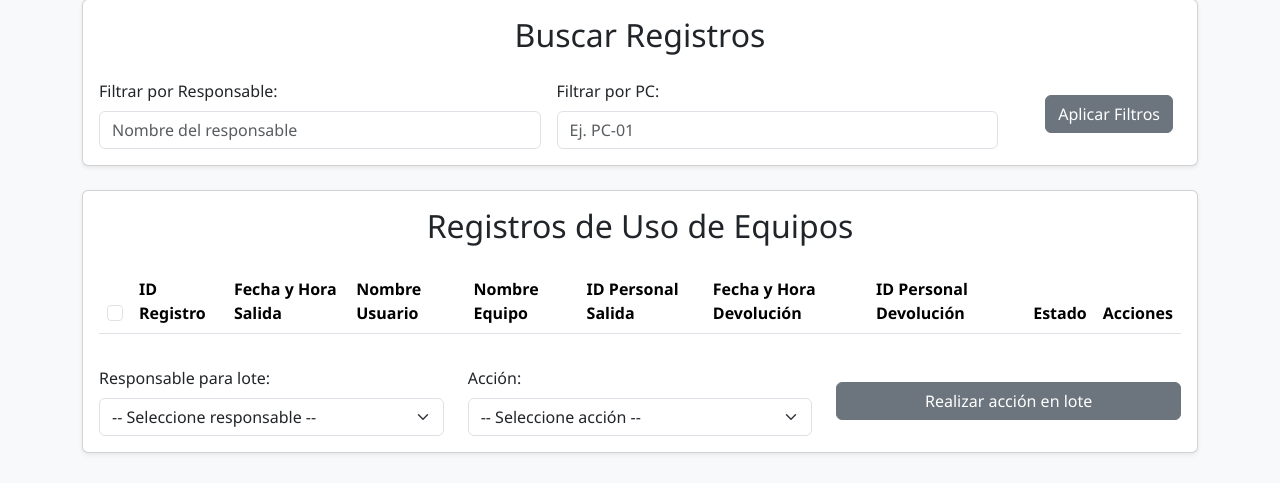
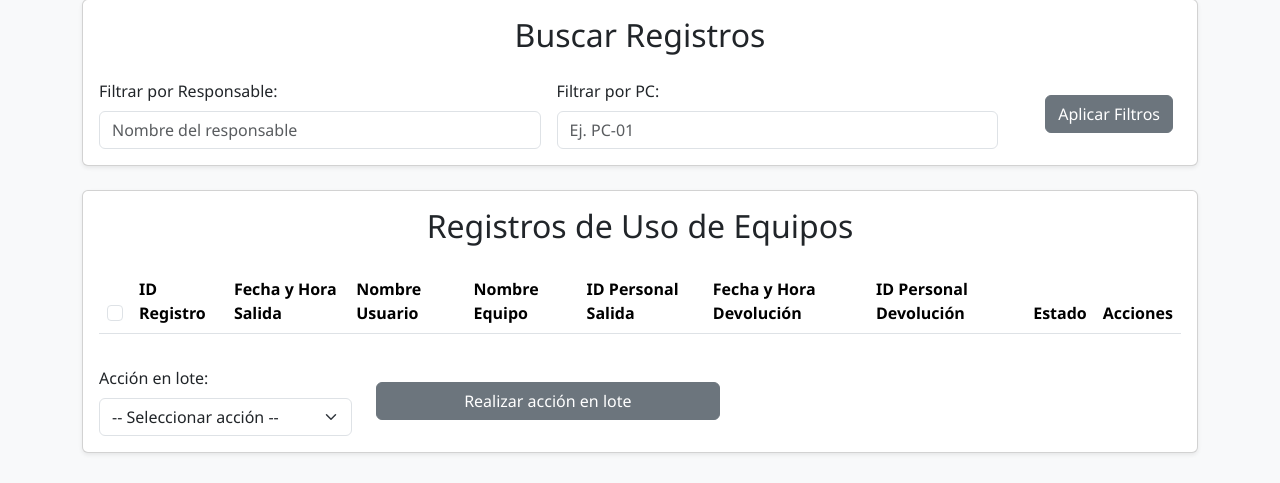
Before and after one commit to Fernanbits/Guardian-Digital-APP, a Flask app: page / in a window 1280 px wide. Shown: the part 669-1152 px from the top of the page. Run offline with Flask 3, Linux system fonts and the light colour scheme; the visitor is signed in with stand-in values (Sample User, id 1); data that the repository does not hold is empty.

Commit message:
Se agregaron funciones de acciones en lote (archivar y eliminar) para administradores y se mejoró la eficiencia de los filtros de búsqueda.

```diff
--- a/app.py
+++ b/app.py
@@ -93,16 +93,22 @@ def index():
     responsable_filter = request.args.get('responsable_filter')
     pc_filter = request.args.get('pc_filter')
 
+    # Explicación de la optimización:
+    # La búsqueda con `ilike(f'%{filtro}%')` es muy lenta porque no puede usar índices.
+    # La forma más eficiente es buscar con un comodín solo al final,
+    # lo que permite que el motor de la base de datos use un índice.
+    # Si necesitas búsqueda por sub-string, lo ideal es usar un motor de
+    # búsqueda de texto completo (Full-Text Search).
     query = Registro.query
 
     if responsable_filter:
         query = query.filter(or_(
-            Registro.id_personal_salida.ilike(f'%{responsable_filter}%'),
-            Registro.id_personal_devolucion.ilike(f'%{responsable_filter}%')
+            Registro.id_personal_salida.ilike(f'{responsable_filter}%'),
+            Registro.id_personal_devolucion.ilike(f'{responsable_filter}%')
         ))
 
     if pc_filter:
-        query = query.filter(Registro.nombre_equipo.ilike(f'%{pc_filter}%'))
+        query = query.filter(Registro.nombre_equipo.ilike(f'{pc_filter}%'))
 
     query = query.order_by(Registro.fecha_hora_salida.desc())
 
@@ -276,16 +282,13 @@ def batch_update():
     if not session.get('is_admin'):
         flash('Acceso denegado. Se requiere ser administrador.', 'danger')
         return redirect(url_for('login'))
+
     selected_records_ids = request.form.getlist('selected_records')
-    responsible_devolucion = request.form['batch_responsible_devolucion']
     batch_action = request.form['batch_action']
+    responsible_devolucion = request.form.get('batch_responsible_devolucion')
 
     if not selected_records_ids:
         flash('No se seleccionó ningún registro para la acción en lote.', 'warning')
-        return redirect(url_for('index'))
-
-    if batch_action == 'complete' and not responsible_devolucion:
-        flash('Error: Debe seleccionar un responsable para la devolución en lote.', 'danger')
         return redirect(url_for('index'))
 
     updated_count = 0
@@ -294,13 +297,47 @@ def batch_update():
         if registro:
             if batch_action == 'complete':
                 if registro.estado == 'Pendiente':
+                    if not responsible_devolucion:
+                        flash('Error: Debe seleccionar un responsable para la devolución en lote.', 'danger')
+                        return redirect(url_for('index'))
                     registro.id_personal_devolucion = responsible_devolucion
                     registro.fecha_hora_devolucion = datetime.now(timezone.utc)
                     registro.estado = 'Completo'
                     updated_count += 1
+            elif batch_action == 'archive':
+                if registro.estado in ['Completo', 'Pendiente']:
+                    registro.estado = 'Archivado'
+                    updated_count += 1
+
+    if updated_count > 0:
+        db.session.commit()
+        flash(f'{updated_count} registros actualizados en lote a "{batch_action}".', 'success')
+    else:
+        flash('No se realizaron cambios. Asegúrate de que los registros seleccionados sean válidos para la acción.', 'info')
+
+    return redirect(url_for('index'))
+
+@app.route('/batch_delete', methods=['POST'])
+def batch_delete():
+    if not session.get('is_admin'):
+        flash('Acceso denegado. Se requiere ser administrador.', 'danger')
+        return redirect(url_for('login'))
+
+    selected_records_ids = request.form.getlist('selected_records')
+
+    if not selected_records_ids:
+        flash('No se seleccionó ningún registro para eliminar.', 'warning')
+        return redirect(url_for('index'))
+
+    deleted_count = 0
+    for record_id in selected_records_ids:
+        registro_to_delete = Registro.query.get(record_id)
+        if registro_to_delete:
+            db.session.delete(registro_to_delete)
+            deleted_count += 1
 
     db.session.commit()
-    flash(f'{updated_count} registros actualizados en lote como {batch_action}.', 'success')
+    flash(f'{deleted_count} registros eliminados con éxito.', 'success')
     return redirect(url_for('index'))
 
 #========================================================
--- a/templates/index.html
+++ b/templates/index.html
@@ -119,12 +119,18 @@
         <div class="card shadow-sm">
             <div class="card-body">
                 <h2 class="card-title text-center mb-4">Registros de Uso de Equipos</h2>
-                <form action="/batch_update" method="POST">
+                {% if is_admin %}
+                <form id="batch_action_form" action="" method="POST" onsubmit="return confirmBatchAction(event);">
+                {% endif %}
                     <div class="table-responsive">
                         <table class="table table-striped table-hover">
                             <thead class="bg-light">
                                 <tr>
-                                    <th><input type="checkbox" id="select_all_records" class="form-check-input"></th>
+                                    <th>
+                                        {% if is_admin %}
+                                            <input type="checkbox" id="select_all_records" class="form-check-input">
+                                        {% endif %}
+                                    </th>
                                     <th>ID Registro</th>
                                     <th>Fecha y Hora Salida</th>
                                     <th>Nombre Usuario</th>
@@ -140,7 +146,7 @@
                                 {% for registro in registros %}
                                 <tr>
                                     <td>
-                                        {% if registro['Estado'] == 'Pendiente' %}
+                                        {% if is_admin %}
                                             <input type="checkbox" name="selected_records" value="{{ registro['ID Registro'] }}" class="form-check-input">
                                         {% endif %}
                                     </td>
@@ -152,20 +158,18 @@
                                     <td>{{ registro['Fecha y Hora Devolucion'] }}</td>
                                     <td>{{ registro['ID Personal Devolucion'] }}</td>
                                     <td>
-                                        <span class="badge rounded-pill text-bg-{{ 'warning' if registro['Estado'] == 'Pendiente' else 'success' }}">
+                                        <span class="badge rounded-pill text-bg-{{ 'warning' if registro['Estado'] == 'Pendiente' else 'success' if registro['Estado'] == 'Completo' else 'info' }}">
                                             {{ registro['Estado'] }}
                                         </span>
                                     </td>
                                     <td>
                                         {% if registro['Estado'] == 'Pendiente' %}
-                                        <a href="{{ url_for('devolucion', registro_id=registro['ID Registro']) }}" class="btn btn-sm btn-outline-primary">Devolver</a>
+                                            <a href="{{ url_for('devolucion', registro_id=registro['ID Registro']) }}" class="btn btn-sm btn-outline-primary">Devolver</a>
+                                        {% endif %}
                                         {% if is_admin %}
-                                        <form action="{{ url_for('delete_registro', id=registro['ID Registro']) }}" method="POST" class="d-inline" onsubmit="return confirm('¿Estás seguro de que quieres eliminar este registro?');">
-                                            <button type="submit" class="btn btn-sm btn-danger">Eliminar</button>
-                                        </form>
-                                        {% endif %}
-                                        {% else %}
-                                        -
+                                            <form action="{{ url_for('delete_registro', id=registro['ID Registro']) }}" method="POST" class="d-inline" onsubmit="return confirm('¿Estás seguro de que quieres eliminar este registro?');">
+                                                <button type="submit" class="btn btn-sm btn-danger">Eliminar</button>
+                                            </form>
                                         {% endif %}
                                     </td>
                                 </tr>
@@ -173,22 +177,25 @@
                             </tbody>
                         </table>
                     </div>
+                    {% if is_admin %}
                     <div class="batch-actions mt-3">
                         <div class="row align-items-center">
-                            <div class="col-md-4">
-                                <label for="batch_responsible_devolucion" class="form-label">Responsable para lote:</label>
-                                <select name="batch_responsible_devolucion" id="batch_responsible_devolucion" class="form-select" required>
+                            <div class="col-md-3">
+                                <label for="batch_action" class="form-label">Acción en lote:</label>
+                                <select name="batch_action" id="batch_action" class="form-select" required>
+                                    <option value="">-- Seleccionar acción --</option>
+                                    <option value="complete">Completar devolución</option>
+                                    <option value="archive">Archivar</option>
+                                    <option value="delete">Eliminar</option>
+                                </select>
+                            </div>
+                            <div class="col-md-5" id="responsible-select-container">
+                                <label for="batch_responsible_devolucion" class="form-label">Responsable:</label>
+                                <select name="batch_responsible_devolucion" id="batch_responsible_devolucion" class="form-select">
                                     <option value="">-- Seleccione responsable --</option>
                                     {% for persona in personal %}
                                         <option value="{{ persona['Nombre Responsable'] }}">{{ persona['Nombre Responsable'] }}</option>
                                     {% endfor %}
-                                </select>
-                            </div>
-                            <div class="col-md-4">
-                                <label for="batch_action" class="form-label">Acción:</label>
-                                <select name="batch_action" id="batch_action" class="form-select" required>
-                                    <option value="">-- Seleccione acción --</option>
-                                    <option value="complete">Completar seleccionados</option>
                                 </select>
                             </div>
                             <div class="col-md-4 d-grid">
@@ -197,6 +204,7 @@
                         </div>
                     </div>
                 </form>
+                {% endif %}
             </div>
         </div>
     </div>
@@ -206,6 +214,8 @@
         document.addEventListener('DOMContentLoaded', function() {
             const selectAllCheckbox = document.getElementById('select_all_records');
             const recordCheckboxes = document.querySelectorAll('input[name="selected_records"]');
+            const batchActionSelect = document.getElementById('batch_action');
+            const batchResponsibleContainer = document.getElementById('responsible-select-container');
 
             if (selectAllCheckbox) {
                 selectAllCheckbox.addEventListener('change', function() {
@@ -214,7 +224,45 @@
                     });
                 });
             }
+
+            if (batchActionSelect) {
+                batchActionSelect.addEventListener('change', function() {
+                    if (this.value === 'complete') {
+                        batchResponsibleContainer.style.display = 'block';
+                        batchResponsibleContainer.querySelector('select').required = true;
+                    } else {
+                        batchResponsibleContainer.style.display = 'none';
+                        batchResponsibleContainer.querySelector('select').required = false;
+                    }
+                });
+            }
+
+            // Ocultar al cargar si la opción por defecto no es 'complete'
+            if (batchActionSelect.value !== 'complete') {
+                batchResponsibleContainer.style.display = 'none';
+            }
         });
+
+        function confirmBatchAction(event) {
+            const action = document.getElementById('batch_action').value;
+            let message = '';
+
+            const form = document.getElementById('batch_action_form');
+            form.action = "{{ url_for('batch_update') }}"; // Por defecto, la acción es batch_update
+
+            if (action === 'delete') {
+                message = '¿Estás seguro de que quieres ELIMINAR permanentemente los registros seleccionados? Esta acción no se puede deshacer.';
+                form.action = "{{ url_for('batch_delete') }}";
+            } else if (action === 'archive') {
+                message = '¿Estás seguro de que quieres ARCHIVAR los registros seleccionados?';
+            } else if (action === 'complete') {
+                message = '¿Estás seguro de que quieres COMPLETAR la devolución de los registros seleccionados?';
+            } else {
+                alert('Por favor, seleccione una acción válida.');
+                return false;
+            }
+            return confirm(message);
+        }
     </script>
 </body>
 </html>
```
